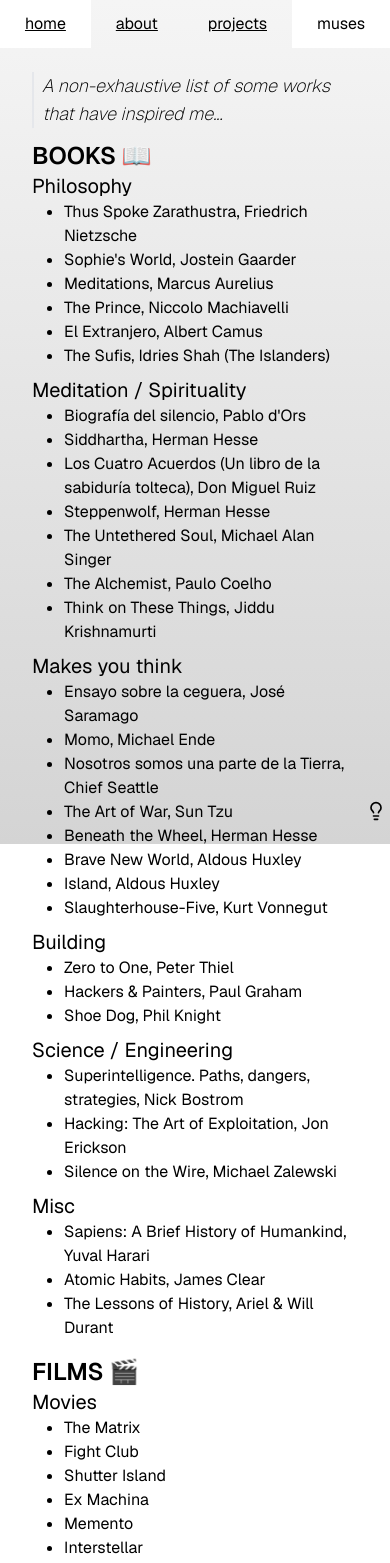
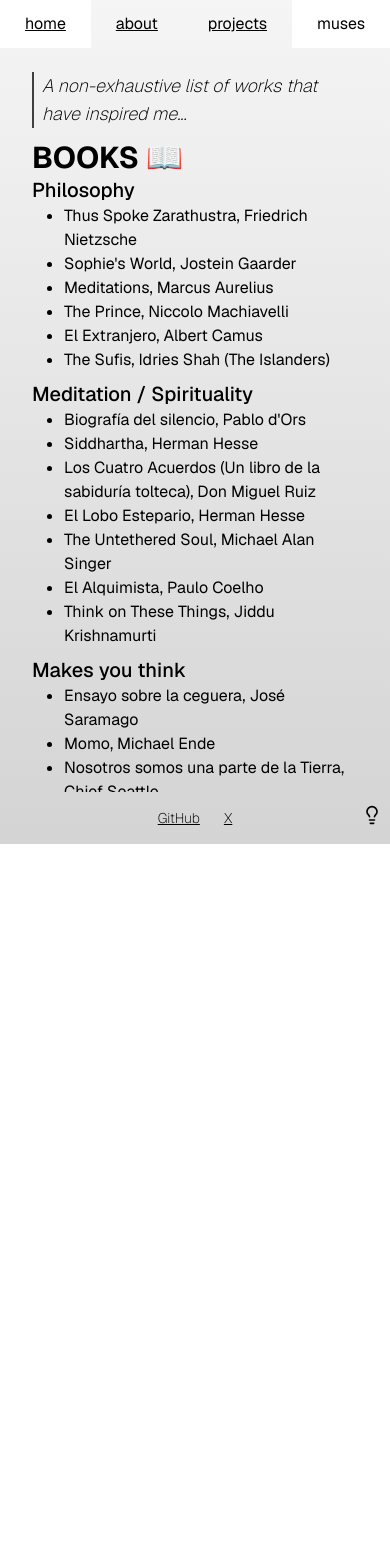
Before and after one commit to carlos-garciamoran/cgmor.com, a Next.js app: page /muses in a window 390 px wide. Shown: the top 1563 px of the page. After the commit the page ends 844 px from the top, so only its background shows below. Built offline with nearby package versions, Linux system fonts and the light colour scheme.

Commit message:
polish design 🎨

```diff
--- a/app/about/page.tsx
+++ b/app/about/page.tsx
@@ -15,10 +15,14 @@
 export default function Page() {
   return (
     <div className="flex flex-col items-center lg:mt-4">
-      <div className="xl: w-full space-y-4 text-justify sm:w-5/6 lg:w-3/4 xl:w-1/2">
+      <div className="w-full space-y-4 text-justify sm:w-5/6 lg:w-3/4 xl:w-1/2">
         <p>
           I'm a software engineer originally from Madrid, Spain. Since middle
-          school, I have been tinkering with computers and reading{' '}
+          school, I have been{' '}
+          <Link href="/projects" className="underline">
+            tinkering
+          </Link>{' '}
+          with computers and reading{' '}
           <Link href="/muses" className="underline">
             books
           </Link>
--- a/app/globals.css
+++ b/app/globals.css
@@ -21,7 +21,7 @@
 
 @layer base {
   h3 {
-    @apply text-xl;
+    @apply text-xl font-medium;
   }
 }
 
--- a/app/layout.tsx
+++ b/app/layout.tsx
@@ -27,18 +27,19 @@
   children: React.ReactNode;
 }) {
   // TODO: on mobile, position menu (<Header />) at the bottom of the screen
+  // TODO: fix height/bg-gradient bug on pages where height exceeds screen height (/muses)
   return (
     <html className={`${GeistSans.variable} ${GeistMono.variable}`} lang="en">
       <body>
         <ThemeProvider attribute="class" defaultTheme="system" enableSystem>
-          <div className="flex h-[100dvh] flex-col bg-gradient-to-b from-neutral-100 to-neutral-300 text-black dark:from-neutral-700 dark:to-black dark:text-white sm:bg-gradient-to-br xl:from-neutral-300">
+          <div className="flex h-[100dvh] flex-col overflow-hidden bg-gradient-to-b from-neutral-100 to-neutral-300 text-black dark:from-neutral-700 dark:to-black dark:text-white sm:bg-gradient-to-br xl:from-neutral-300">
             <Header />
-            <main className="mx-8 mt-6 flex grow flex-col sm:mx-16 sm:my-6 md:my-8 lg:mx-36 xl:mx-auto xl:max-w-screen-xl">
+            <main className="mt-6 flex h-full grow flex-col overflow-y-auto px-8 sm:px-16 lg:px-32 lg:py-4 xl:mx-auto xl:max-w-screen-xl">
               {children}
             </main>
             <Footer />
             <Analytics />
-            <div className="fixed bottom-2 right-1 pb-2 xl:right-4">
+            <div className="fixed bottom-1 right-2 pb-2 lg:bottom-2 lg:right-4">
               <ThemeToggle />
             </div>
           </div>
--- a/app/muses/page.tsx
+++ b/app/muses/page.tsx
@@ -5,16 +5,17 @@
   description: 'Books | Movies',
 };
 
-const titleClasses = 'font-semibold text-2xl xl:text-3xl uppercase';
+const titleClasses = 'font-bold text-3xl xl:text-4xl uppercase xl:mb-3';
 
-// TODO: set up markdown/MDX
 export default function Page() {
   return (
     <div>
-      <h2 className="mb-3 border-l-2 pl-2 text-lg font-extralight italic sm:text-2xl lg:mb-5">
-        A non-exhaustive list of some works that have inspired me...
-      </h2>
-      <div className="grid grid-cols-1 space-y-4 lg:grid-cols-2 lg:space-x-8 lg:space-y-0">
+      <div className="mb-3 flex h-fit border-l-2 border-neutral-700 dark:border-neutral-300 xl:h-14 xl:border-l-4">
+        <h2 className="pl-2 text-lg font-extralight italic dark:border-neutral-300 lg:text-2xl lg:leading-none">
+          A non-exhaustive list of works that have inspired me...
+        </h2>
+      </div>
+      <div className="grid grid-cols-1 space-y-4 lg:grid-cols-2 lg:space-x-16 lg:space-y-0">
         <div>
           <h2 className={titleClasses}>Books 📖</h2>
           <div className="space-y-2">
@@ -38,9 +39,9 @@
                   Los Cuatro Acuerdos (Un libro de la sabiduría tolteca), Don
                   Miguel Ruiz
                 </li>
-                <li>Steppenwolf, Herman Hesse</li>
+                <li>El Lobo Estepario, Herman Hesse</li>
                 <li>The Untethered Soul, Michael Alan Singer</li>
-                <li>The Alchemist, Paulo Coelho</li>
+                <li>El Alquimista, Paulo Coelho</li>
                 <li>Think on These Things, Jiddu Krishnamurti</li>
               </ul>
             </div>
@@ -51,7 +52,7 @@
                 <li>Momo, Michael Ende</li>
                 <li>Nosotros somos una parte de la Tierra, Chief Seattle</li>
                 <li>The Art of War, Sun Tzu</li>
-                <li>Beneath the Wheel, Herman Hesse</li>
+                <li>Bajo las Ruedas, Herman Hesse</li>
                 <li>Brave New World, Aldous Huxley</li>
                 <li>Island, Aldous Huxley</li>
                 <li>Slaughterhouse-Five, Kurt Vonnegut</li>
@@ -72,7 +73,8 @@
                   Superintelligence. Paths, dangers, strategies, Nick Bostrom
                 </li>
                 <li>Hacking: The Art of Exploitation, Jon Erickson</li>
-                <li>Silence on the Wire, Michael Zalewski</li>
+                <li>Silence on the Wire, Michael Zalewski*</li>
+                <li>The Pragmatic Programmer, Andy Hunt & Dave Thomas*</li>
               </ul>
             </div>
             <div>
--- a/app/page.tsx
+++ b/app/page.tsx
@@ -8,6 +8,7 @@
 
 /**
  * To-do:
+ * - animate diagonal borders separately
  * - make border color a linear gradient
  * - add quick intro + projects
  *
@@ -18,19 +19,19 @@
 
 export default function Home() {
   return (
-    <div className="flex flex-grow select-none flex-col justify-center">
+    <div className="flex grow select-none flex-col justify-center">
       {/* Card container */}
-      <div className="flex animate-mutate-border flex-row items-start justify-center border-2 border-neutral-200 pr-2 sm:border-none 2xl:text-xl">
+      <div className="flex animate-mutate-border flex-row items-start justify-center border-2 border-neutral-800 pr-2 dark:border-neutral-200 sm:border-none 2xl:text-xl">
         <Image
-          className="h-auto w-20 animate-mutate-border-tl border-4 border-black shadow-2xl transition-transform duration-500 ease-in sm:w-32 sm:rounded-full sm:rounded-tl-full xl:w-36 2xl:w-40"
+          className="h-auto w-20 animate-mutate-border-tl border-2 border-black shadow-2xl transition-transform duration-500 ease-in dark:shadow-none sm:w-32 sm:rounded-full sm:rounded-tl-full sm:border-[8px] xl:w-36 2xl:w-40"
           src="/img/me.webp"
           alt="Me"
           width={300}
           height={300}
         />
         {/* Text container */}
-        <div className="ml-5 pb-2 pt-[0.35rem] sm:ml-8 sm:pb-0 sm:pt-0 md:ml-8 xl:ml-14">
-          <div className="text-[34px] font-thin leading-tight tracking-tighter md:text-4xl lg:text-5xl 2xl:text-7xl">
+        <div className="ml-4 pb-2 pt-[0.4rem] sm:ml-8 sm:py-0 md:ml-8 xl:ml-14">
+          <div className="text-[33px] font-thin leading-tight tracking-tighter md:text-4xl lg:text-5xl 2xl:text-7xl">
             <p>Hello, my name</p>
             <p className="xl:mt-4">
               is <span className="font-normal tracking-tight">Carlos</span>
--- a/app/projects/page.tsx
+++ b/app/projects/page.tsx
@@ -60,14 +60,13 @@
 ];
 
 // TODO: swap colors on hover smoothly > https://stackoverflow.com/a/67853821
-// TODO: add KLOC
 // TODO: on xl, animate floating (scale-95 - scale-105, maybe translate-y-1)
 // TODO: add dates to projects
 // TODO: on page load, display projects with fade in (Framer Motion?)
 // NOTE: it'd be cool if the cards `were draggable and could be rearranged` (thx Copilot)
 export default function Page() {
   return (
-    <div className="grid gap-y-3 sm:gap-y-6 md:gap-y-8 lg:mt-8 lg:grid-cols-2 lg:gap-x-6 xl:gap-x-28 xl:gap-y-10">
+    <div className="grid h-full gap-y-2 text-white lg:grid-cols-2 lg:gap-x-6 xl:mt-6 xl:gap-x-16 xl:gap-y-10">
       {projects.map((project) => (
         <a
           key={project.name}
@@ -81,7 +80,7 @@
         >
           <div
             className={clsx({
-              'delay-50 group flex flex-grow flex-col justify-center rounded-3xl bg-gradient-to-tl from-zinc-800 px-6 py-7 shadow-sm transition duration-500 ease-in-out hover:-translate-y-1 hover:scale-110 sm:px-8 sm:py-8 sm:shadow-lg sm:hover:to-zinc-900 lg:h-56 lg:px-12 lg:py-10':
+              'delay-50 group flex grow flex-col justify-center rounded-3xl bg-gradient-to-tl from-neutral-800 px-6 py-7 shadow-sm transition duration-500 ease-in-out hover:-translate-y-1 hover:scale-110 sm:px-8 sm:py-8 sm:shadow-lg sm:hover:to-neutral-900 lg:h-56 lg:px-10 lg:py-10 xl:px-14':
                 true,
               'to-emerald-600 sm:hover:from-emerald-600':
                 project.bg === 'emerald-700',
@@ -94,7 +93,7 @@
               'to-pink-600 sm:hover:from-pink-600': project.bg === 'pink-600',
             })}
           >
-            <h2 className="text-4xl font-extralight underline decoration-2 underline-offset-4">
+            <h2 className="text-3xl font-extralight underline decoration-2 underline-offset-4 sm:text-4xl sm:font-light sm:no-underline sm:group-hover:underline">
               {project.name}
             </h2>
             <div className="mt-2 flex space-x-1 lg:mt-3">
@@ -102,13 +101,13 @@
                 <div
                   key={language}
                   className={clsx({
-                    'rounded-lg bg-zinc-800 px-3 py-1 group-hover:bg-gradient-to-r md:px-4':
+                    'rounded-full bg-neutral-800 px-2 py-1 group-hover:bg-gradient-to-r sm:px-3 md:px-4':
                       true,
                     'from-amber-400 to-amber-600': language === 'Binance API',
                     'from-purple-600 to-purple-800': language === 'Bootstrap',
                     'from-amber-500 to-amber-600': language === 'Firebase',
                     'from-sky-400 to-sky-500': language === 'Go',
-                    'from-zinc-300 to-zinc-900': language === 'Next.js',
+                    'from-neutral-300 to-neutral-900': language === 'Next.js',
                     'from-red-400 to-red-500': language === 'Laravel',
                     'from-violet-600 to-violet-800': language === 'PHP',
                     'from-yellow-500 to-yellow-600': language === 'Python',
@@ -118,10 +117,11 @@
                     'from-[#3fcf8e] to-[#2b825b]': language === 'Supabase',
                     'from-sky-500 to-cyan-600': language === 'TailwindCSS',
                     'from-[#378be5] to-[#195ea9]': language === 'Typescript',
-                    'from-zinc-900 to-zinc-300': language === 'WebSockets',
+                    'from-neutral-900 to-neutral-300':
+                      language === 'WebSockets',
                   })}
                 >
-                  <span className="text-sm">{language}</span>
+                  <span className="text-xs sm:text-sm">{language}</span>
                 </div>
               ))}
             </div>
```
Also changed, not shown: tailwind.config.js (+18 -17 lines).
